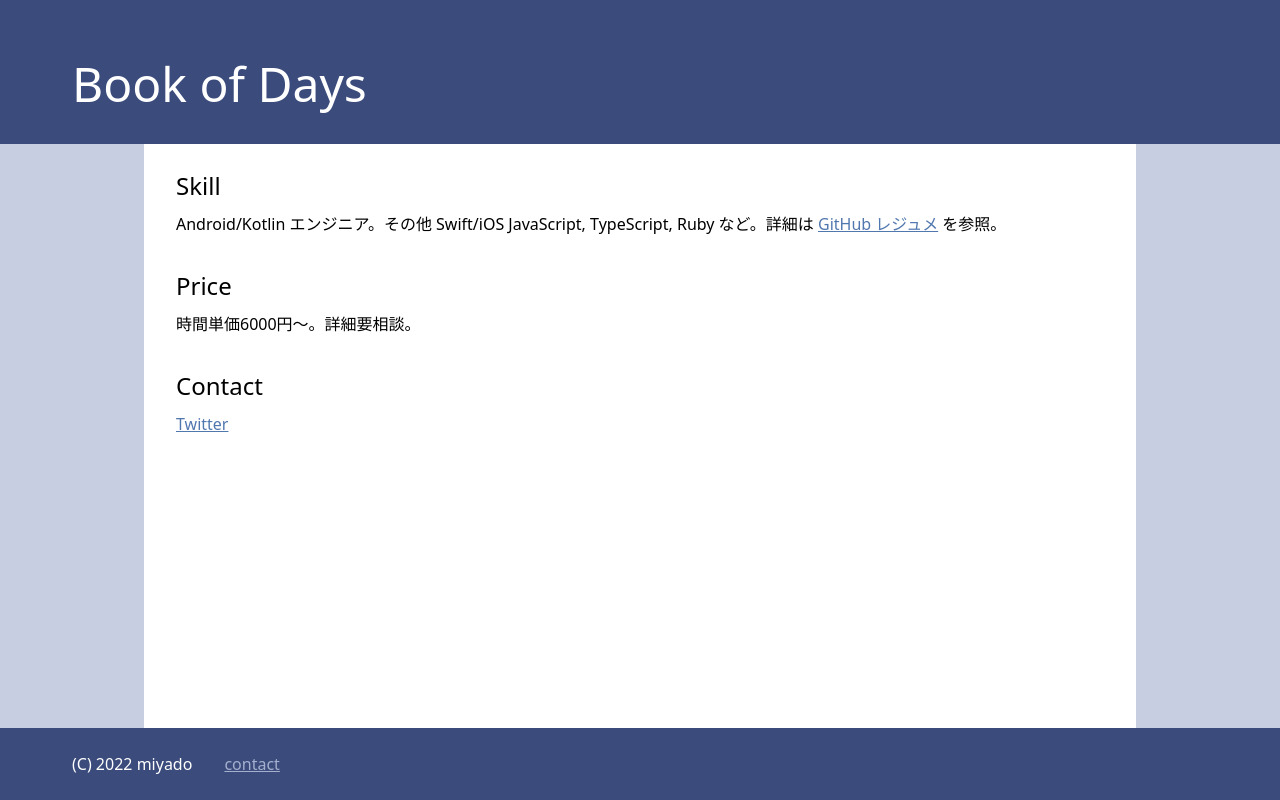
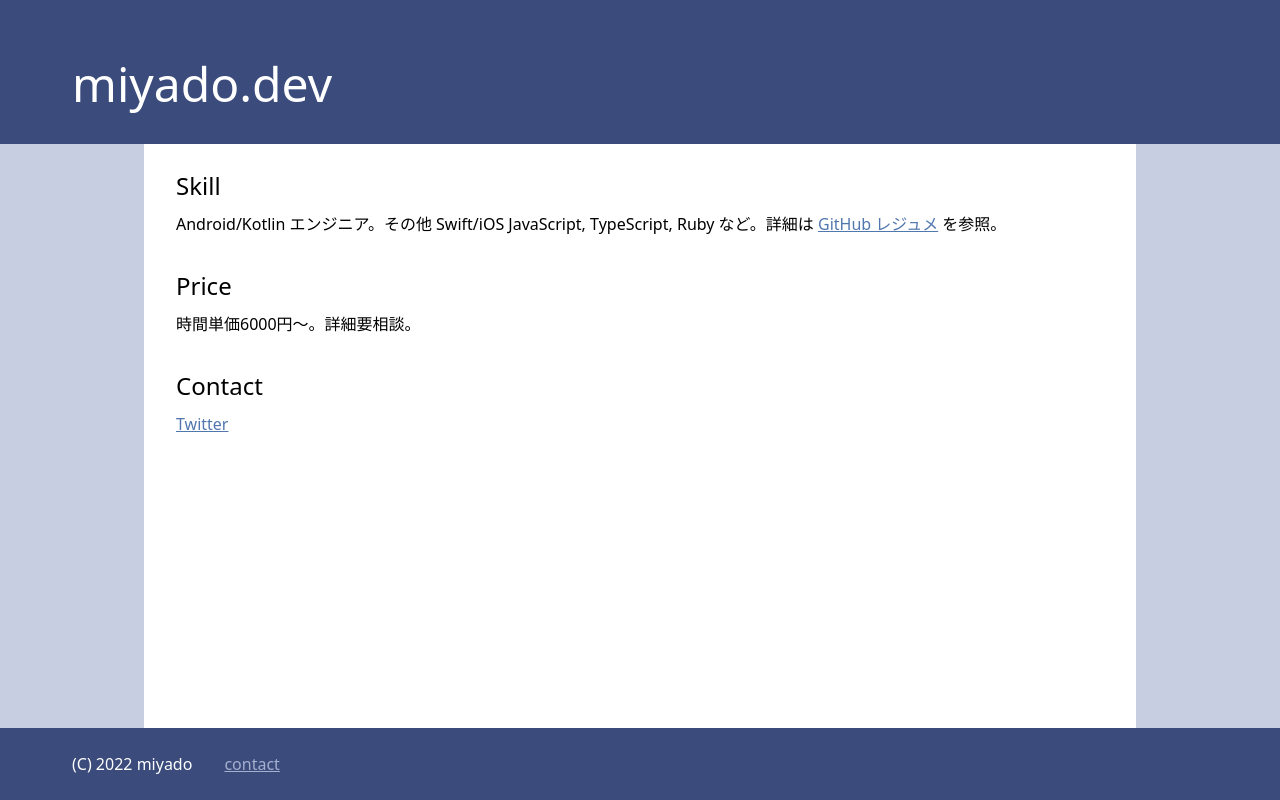
Before and after one commit to hmiyado/kottage, a Next.js app: page /contact in a window 1280 px wide. Built offline with nearby package versions, Linux system fonts and the light colour scheme.

Commit message:
change header title

```diff
--- a/components/layout/header/header.tsx
+++ b/components/layout/header/header.tsx
@@ -4,7 +4,7 @@ import styles from './header.module.css'
 export default function Header() {
   return (
     <header className={styles.header}>
-      <h1 className={styles.title}>Book of Days</h1>
+      <h1 className={styles.title}>miyado.dev</h1>
     </header>
   )
 }
```
Also changed, not shown: 1 other file (tests, documents, lock files or other folders).
